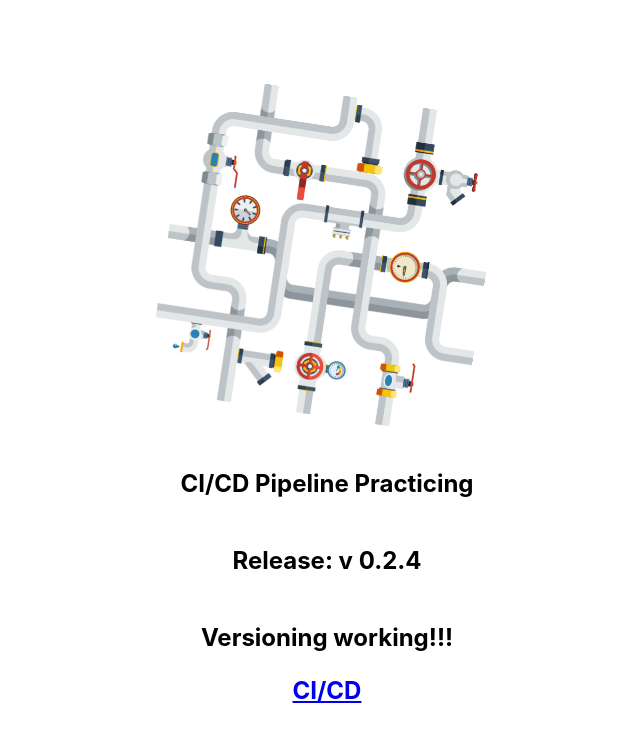
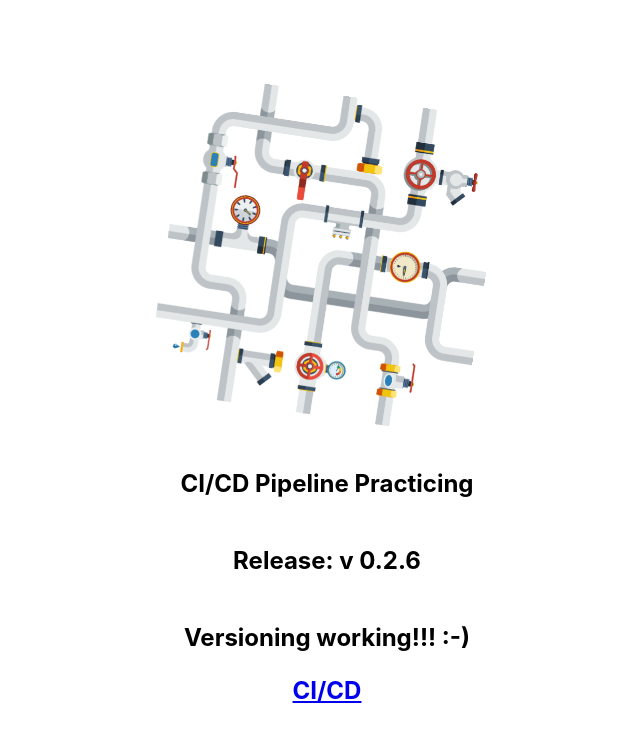
Before and after one commit to MarianaLozynska/ci-cd-pipeline, a React (Create React App) app: page / in a window 1280 px wide. Shown: the top 742 px of the page, without its empty margins (313-953 px from the left). Built offline with nearby package versions, Linux system fonts and the light colour scheme.

Commit message:
fix: dev-prod check

```diff
--- a/src/App.js
+++ b/src/App.js
@@ -7,8 +7,8 @@ function App() {
       <header className="App-header">
         <img src={pipeline} className="App-logo" alt="logo" />
         <p>CI/CD Pipeline Practicing</p>
-        <p>Release: v 0.2.4</p>
-        <p>Versioning working!!!</p>
+        <p>Release: v 0.2.6</p>
+        <p>Versioning working!!! :-) </p>
         <a
           className="CI/CD-link"
           href="https://en.wikipedia.org/wiki/CI/CD"
```
